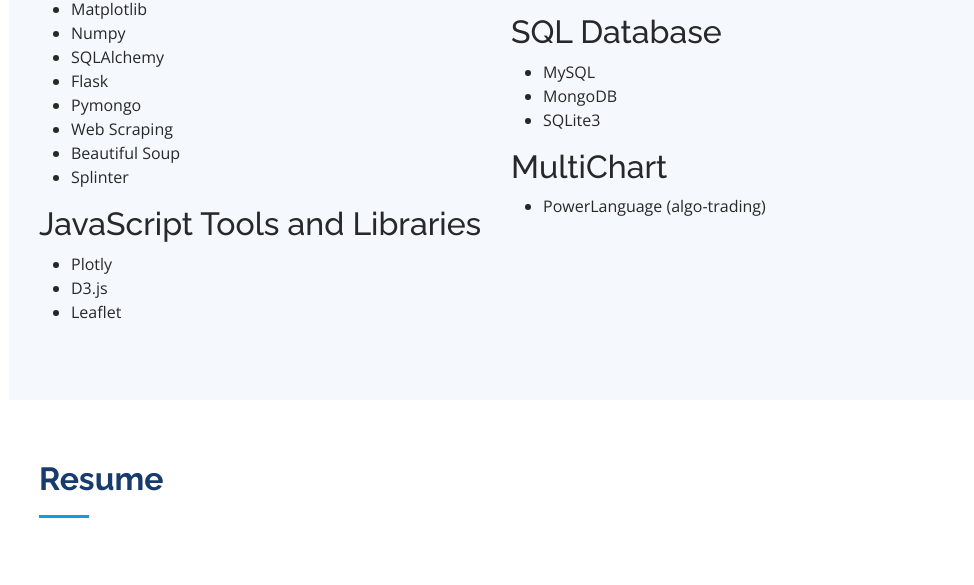
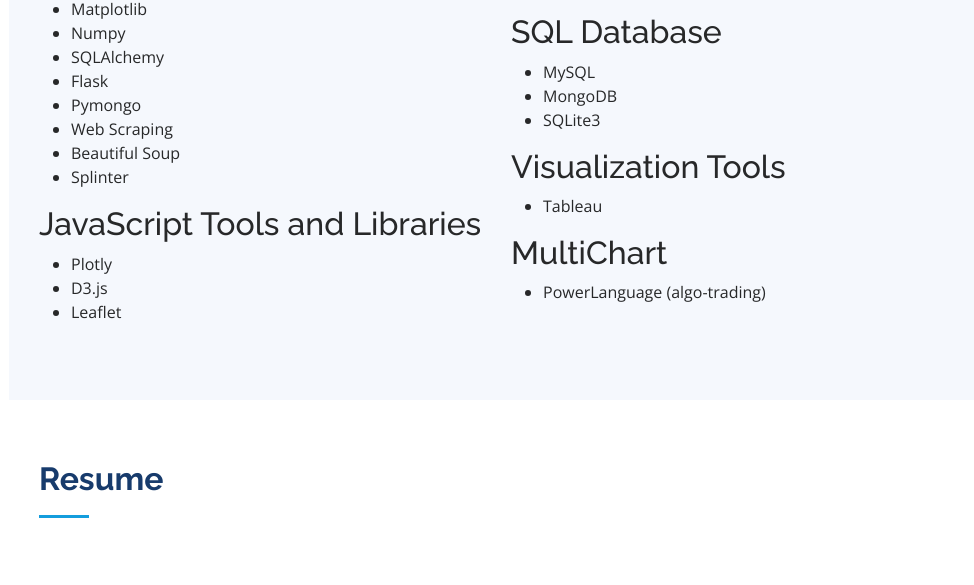
Before and after one commit to rontiff/personal_cv_website, a plain HTML site: page index.html in a window 1280 px wide. Shown: the part 1678-2263 px from the top of the page, without its empty margins (291-1265 px from the left). Drawn offline with nearby package versions, Linux system fonts and the light colour scheme.

Commit message:
added tableau details

```diff
--- a/index.html
+++ b/index.html
@@ -166,6 +166,12 @@
                 <li>MySQL</li>
                 <li>MongoDB</li>
                 <li>SQLite3</li>
+              </ul>
+            </div>
+            <div class="list-wrapper">
+              <h2>Visualization Tools</h2>
+              <ul>
+                <li>Tableau</li>
               </ul>
             </div>
             <div class="list-wrapper">
```
